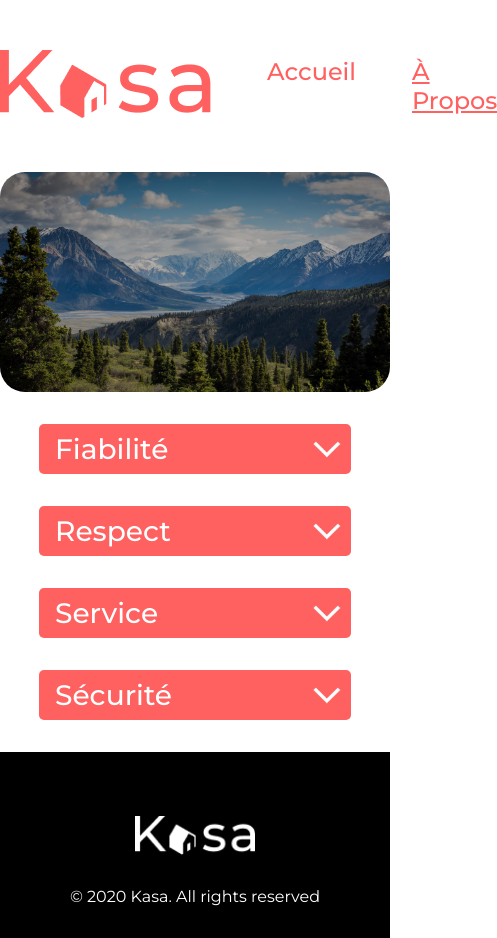
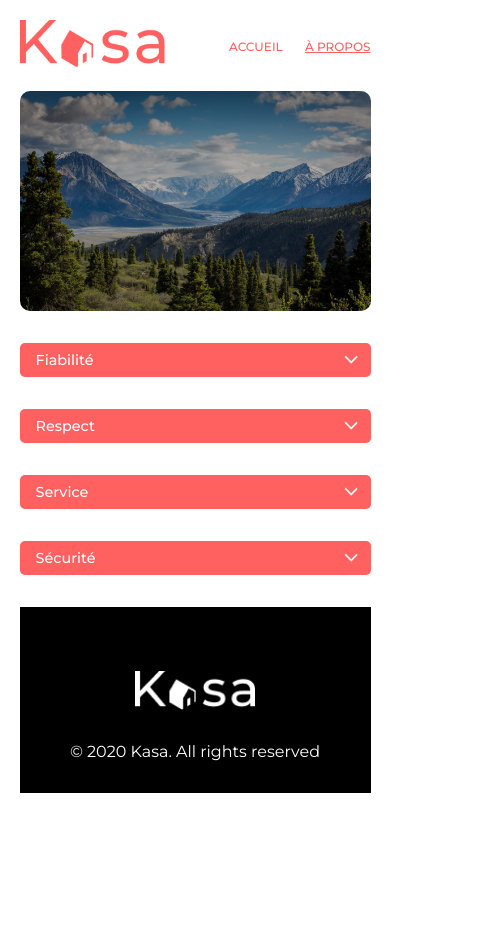
Before and after one commit to ugopulito/kasa, a React (Create React App) app: page /about in a window 390 px wide. Shown: the whole page, 497 px wide, since content can reach past the window. After the commit the page ends 844 px from the top, so only its background shows below. Built offline with nearby package versions, Linux system fonts and the light colour scheme.

Commit message:
dev responsive

```diff
--- a/public/assets/css/style.css
+++ b/public/assets/css/style.css
@@ -222,6 +222,9 @@ footer img {
   display: flex;
   column-gap: 10px;
   margin-top: 24px;
+  width: 100%;
+  flex-wrap: wrap;
+  row-gap: 10px;
 }
 .containerLogement .tagsList li {
   display: flex;
@@ -280,4 +283,137 @@ footer img {
   color: #FF6060;
 }
 
+@media (max-width: 470px) {
+  body {
+    max-width: 90%;
+  }
+  header {
+    margin: 20px 0;
+  }
+  header .logo {
+    width: 50%;
+  }
+  header .logo img {
+    max-width: 145px;
+  }
+  header nav {
+    width: 50%;
+  }
+  header ul {
+    flex-wrap: wrap;
+  }
+  header ul li {
+    margin: 0;
+    text-align: right;
+    flex: 1;
+  }
+  header ul li a {
+    text-transform: uppercase;
+    white-space: nowrap;
+    font-size: 12px;
+  }
+  .banner img {
+    height: 110px;
+    border-radius: 10px;
+  }
+  .banner p {
+    width: 90%;
+    font-size: 1.5rem;
+    padding-right: 4rem;
+  }
+  .cards {
+    background-color: unset;
+    padding: 0;
+    row-gap: 20px;
+    margin: 20px 0;
+  }
+  .cards .card {
+    width: 100%;
+  }
+  .containerAbout .banner img {
+    height: 220px;
+  }
+  .containerAbout .dropdowns {
+    width: 100%;
+  }
+  .containerAbout .dropdowns h3, .containerAbout .dropdowns p {
+    font-size: 0.9rem;
+  }
+  .containerAbout .dropdowns .chevron {
+    width: 0.5rem;
+  }
+  .containerLogement .carrousel {
+    margin: 25px 0 16px 0;
+  }
+  .containerLogement .carrousel .picture {
+    aspect-ratio: 335/255;
+    border-radius: 10px;
+  }
+  .containerLogement .carrousel .chevron {
+    height: 20px;
+  }
+  .containerLogement .carrousel .chevron:active {
+    width: 10px;
+  }
+  .containerLogement .info {
+    flex-direction: column;
+  }
+  .containerLogement .info .tagsList {
+    margin-top: 10px;
+  }
+  .containerLogement .info .tagsList li {
+    font-size: 10px;
+    border-radius: 5px;
+  }
+  .containerLogement .info .left {
+    width: 100%;
+  }
+  .containerLogement .info .left h1 {
+    font-size: 18px;
+  }
+  .containerLogement .info .left h2 {
+    font-size: 14px;
+  }
+  .containerLogement .info .right {
+    width: 100%;
+    justify-content: space-between;
+    align-items: center;
+    flex-direction: row-reverse;
+    margin: 20px 0;
+  }
+  .containerLogement .info .right .stars {
+    justify-content: space-between;
+    flex-direction: row;
+    width: 25%;
+  }
+  .containerLogement .info .right .stars span {
+    font-size: 15px;
+  }
+  .containerLogement .info .host p {
+    font-size: 12px;
+  }
+  .containerLogement .info .host img {
+    width: 32px;
+  }
+  .containerLogement .dropdowns {
+    flex-direction: column;
+  }
+  .containerLogement .dropdowns .dropdown {
+    width: 100%;
+    margin: 0 0 20px;
+  }
+  .containerLogement .dropdowns .dropdown h3, .containerLogement .dropdowns .dropdown p, .containerLogement .dropdowns .dropdown li {
+    font-size: 0.9rem;
+  }
+  .containerLogement .dropdowns .dropdown .chevron {
+    width: 0.5rem;
+  }
+  .error .big {
+    font-size: 6rem;
+  }
+  .error .medium {
+    font-size: 1rem;
+  }
+}
+
 /*# sourceMappingURL=style.css.map */
--- a/src/sass/main.scss
+++ b/src/sass/main.scss
@@ -230,6 +230,9 @@ footer{
         display: flex;
         column-gap: 10px;
         margin-top: 24px;
+        width: 100%;
+        flex-wrap: wrap;
+        row-gap: 10px;
         li{
             display: flex;
             align-items: center;
@@ -288,3 +291,150 @@ footer{
         }
     }
 }
+
+//Responsive
+
+@media (max-width: 470px){
+    body{
+        max-width: 90%;
+    }
+    header{
+        margin: 20px 0;
+        .logo {
+            width: 50%;
+            img{
+            max-width: 145px;
+            }
+        }
+        nav{
+            width: 50%;
+        }
+        ul{
+            flex-wrap: wrap;
+            li{
+            margin: 0;
+            text-align: right;
+            flex: 1;
+                a{
+                text-transform: uppercase;
+                white-space: nowrap;
+                font-size: 12px;
+                }
+            }
+        }
+    }
+    .banner{
+        img{
+            height: 110px;
+            border-radius: 10px;
+        }
+        p{
+            width: 90%;
+            font-size: 1.5rem;
+            padding-right: 4rem;
+        }
+    }
+    .cards{
+        background-color: unset;
+        padding: 0;
+        row-gap: 20px;
+        margin: 20px 0;
+        .card{
+            width: 100%;
+        }
+    }
+    .containerAbout{
+        .banner{
+            img{
+                height: 220px;
+            }
+        }
+        .dropdowns{
+            width: 100%;
+            h3, p{
+                font-size: .9rem;
+            }
+            .chevron{
+                width: .5rem;
+            }
+        }
+    }
+    .containerLogement{
+        .carrousel {
+            margin: 25px 0 16px 0;
+            .picture{
+            aspect-ratio: 335/255;
+            border-radius: 10px;
+            }
+            .chevron{
+                height: 20px;
+                &:active{
+                    width: 10px;
+                }
+            }
+        }
+        .info{
+            flex-direction: column;
+            .tagsList {
+                margin-top: 10px;
+                li{
+                font-size: 10px;
+                border-radius: 5px;
+                }
+            }
+            .left{
+                width: 100%;
+                h1{
+                    font-size: 18px;
+                }
+                h2{
+                    font-size: 14px;
+                }
+            }
+            .right{
+                width: 100%;
+                justify-content: space-between;
+                align-items: center;
+                flex-direction: row-reverse;
+                margin: 20px 0;
+                .stars {
+                    justify-content: space-between;
+                    flex-direction: row;
+                    width: 25%;
+                    span{
+                    font-size: 15px;
+                    }
+                }
+            }
+            .host{
+                p{
+                    font-size: 12px;
+                }
+                img{
+                    width: 32px;
+                }
+            }
+        }
+        .dropdowns{
+            flex-direction: column;
+            .dropdown{
+                width: 100%;
+                margin: 0 0 20px;
+                h3, p, li{
+                    font-size: .9rem;
+                }
+                .chevron{
+                    width: .5rem;
+                }
+            }
+        }
+    }
+    .error{
+        .big{
+            font-size: 6rem;
+        }
+        .medium{
+            font-size: 1rem;
+        }
+    }
+}
```
Also changed, not shown: 1 other file (tests, documents, lock files or other folders).
